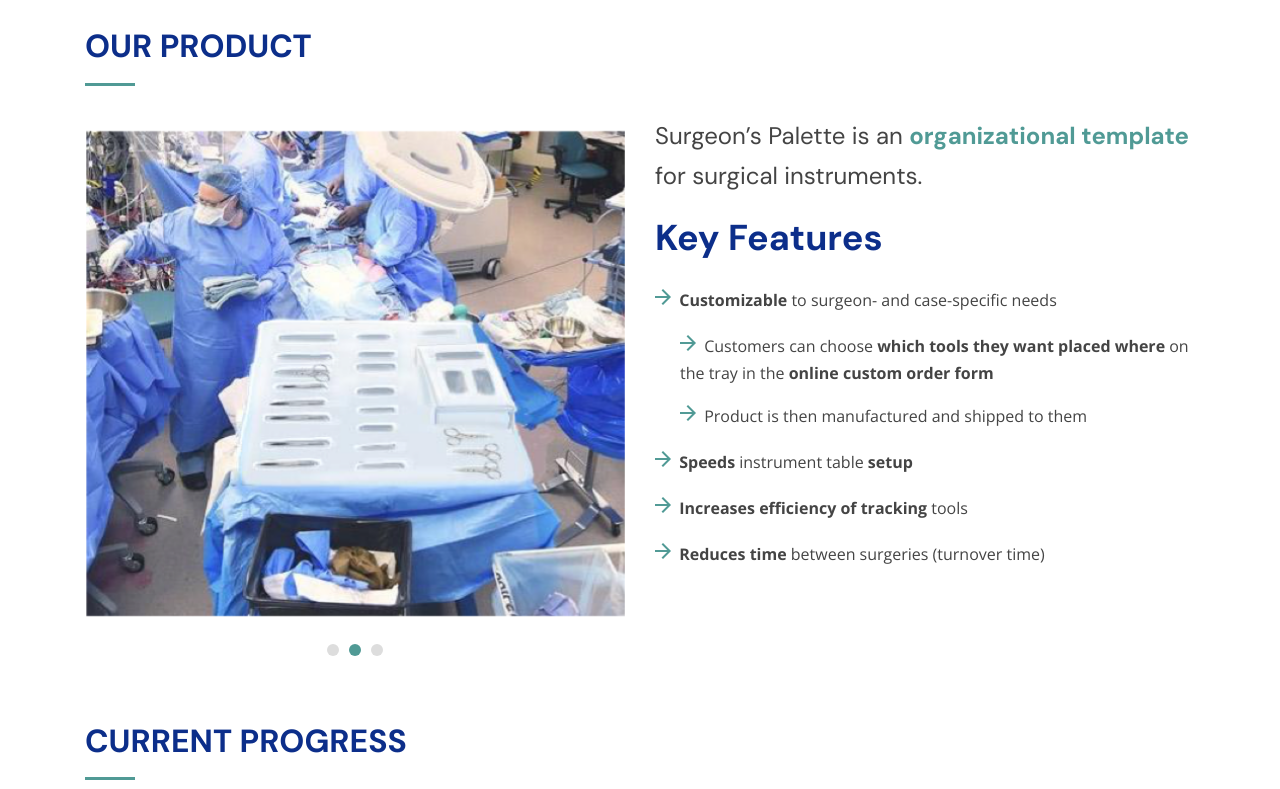
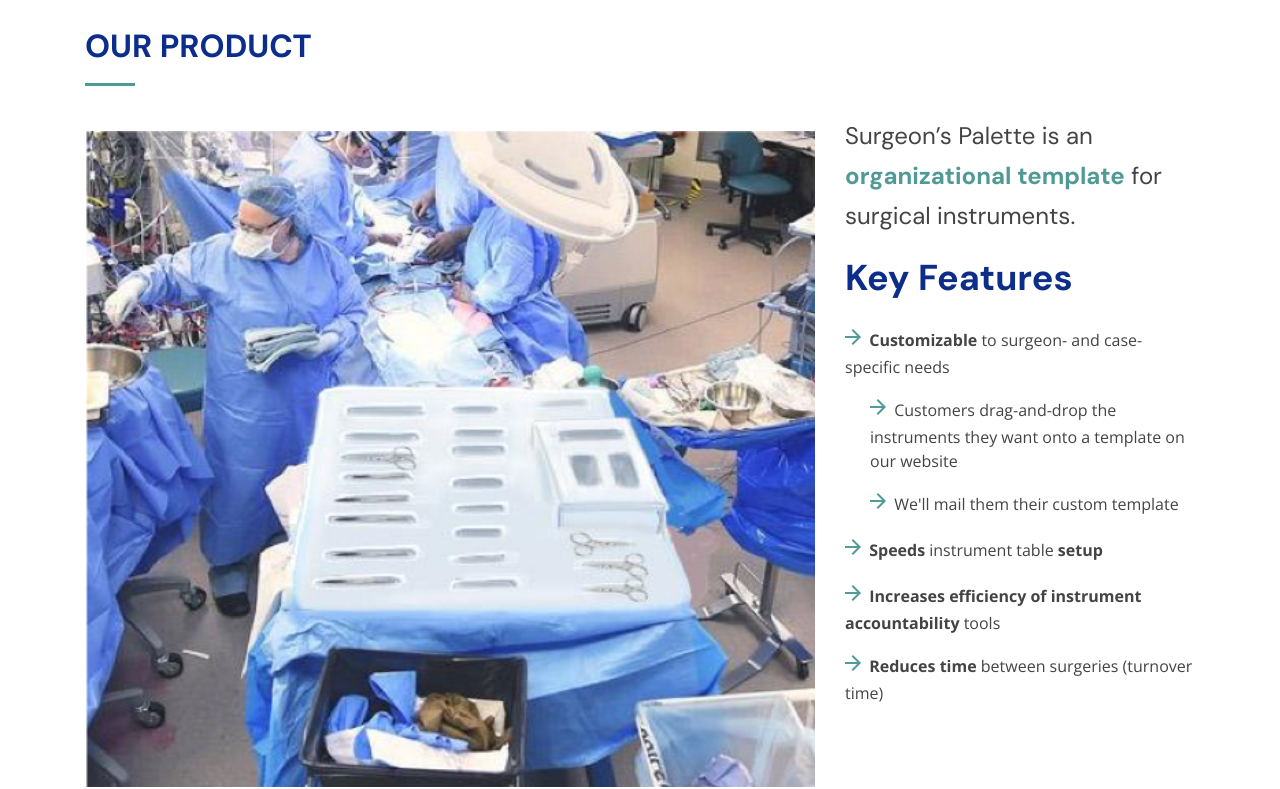
Before and after one commit to surgeon-s-palette/surgeonspalette, a plain HTML site: page index.html in a window 1280 px wide. Shown: the part 1420-2209 px from the top of the page. Drawn offline with nearby package versions, Linux system fonts and the light colour scheme; files whose address does not match are found by name.

Commit message:
Update index.html

```diff
--- a/index.html
+++ b/index.html
@@ -241,24 +241,24 @@
         </div>
 
         <div class="row">
-          <div class="col-lg-6 owl-carousel clients-carousel">
+          <div class="col-lg-8 owl-carousel clients-carousel">
             <img src="img/product/3d.png" alt="">
             <img src="img/product/in_use.png" alt="">
             <img src="img/product/ortho.png" alt="">
 
           </div>
 
-          <div class="col-lg-6 content">
+          <div class="col-lg-4 content">
             <h3>Surgeon’s Palette is an <span>organizational template</span> for surgical instruments.</h3>
             <h2>Key Features</h2>
             <ul>
                 <li><i class="ion-android-arrow-forward"></i> <span>Customizable</span> to surgeon- and case-specific needs</li>
                   <ul class="indented">
-                  <li><i class="ion-android-arrow-forward"></i> Customers can choose <span>which tools they want placed where</span> on the tray in the <span>online custom order form</span></li>
-                  <li><i class="ion-android-arrow-forward"></i> Product is then manufactured and shipped to them</li>
+                  <li><i class="ion-android-arrow-forward"></i> Customers drag-and-drop the instruments they want onto a template on our website</li>
+                  <li><i class="ion-android-arrow-forward"></i> We'll mail them their custom template</li>
                   </ul>
                 <li><i class="ion-android-arrow-forward"></i> <span>Speeds</span> instrument table <span>setup</span></li>
-                <li><i class="ion-android-arrow-forward"></i> <span>Increases efficiency of tracking</span> tools</li>
+                <li><i class="ion-android-arrow-forward"></i> <span>Increases efficiency of instrument accountability</span> tools</li>
                 <li><i class="ion-android-arrow-forward"></i> <span>Reduces time</span> between surgeries (turnover time)</li>
             </ul>
           </div>
```
